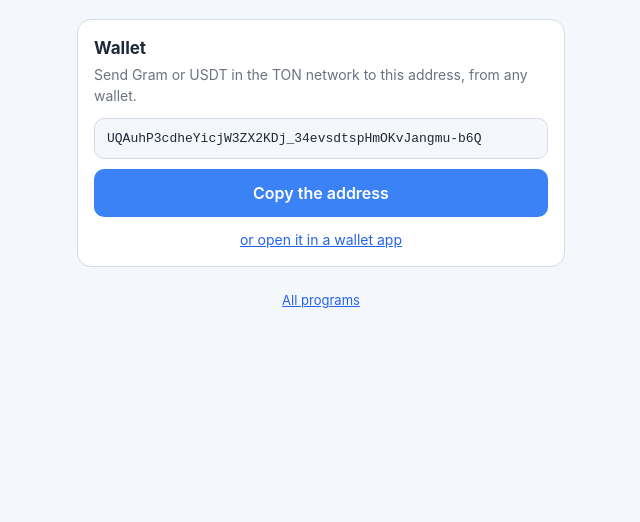
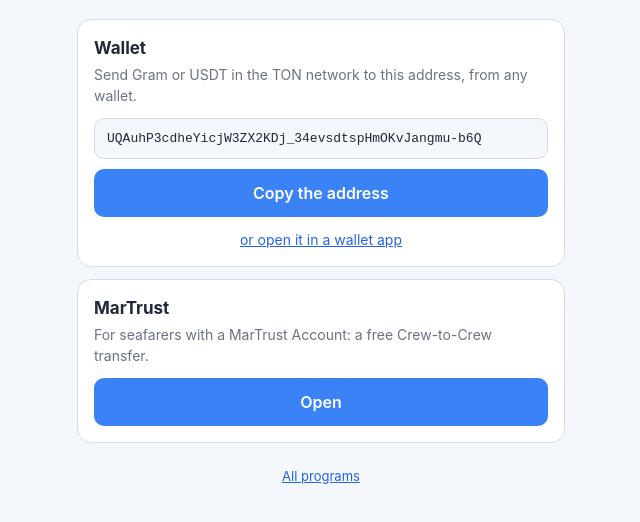
Before and after one commit to moskva1988/moskva1988.github.io, a plain HTML site: page support/index.html in a window 1280 px wide. Shown: the part 124-646 px from the top of the page, without its empty margins (319-959 px from the left). Drawn offline with Linux system fonts and the light colour scheme.

Commit message:
The pages are updated

```diff
--- a/support/index.html
+++ b/support/index.html
@@ -48,7 +48,7 @@ const WAYS = [
   { title: "Bank card", note: "Any card. The payment page opens in the browser.", url: "" },
   { title: "Telegram",  note: "Opens the support bot in Telegram.",               url: "" },
   { title: "Wallet",    note: "Send Gram or USDT in the TON network to this address, from any wallet.", address: "UQAuhP3cdheYicjW3ZX2KDj_34evsdtspHmOKvJangmu-b6Q" },
-  { title: "MarTrust",  note: "Crew-to-Crew: a free transfer between MarTrust accounts.", url: "" },
+  { title: "MarTrust",  note: "For seafarers with a MarTrust Account: a free Crew-to-Crew transfer.", url: "https://martrust.me/4cbbt6vfyc" },
 ];
 // ---- The programs that send people here: page.../support/?app=<key> ----
 const APPS = { tuchka: "Tuchka" };
```
